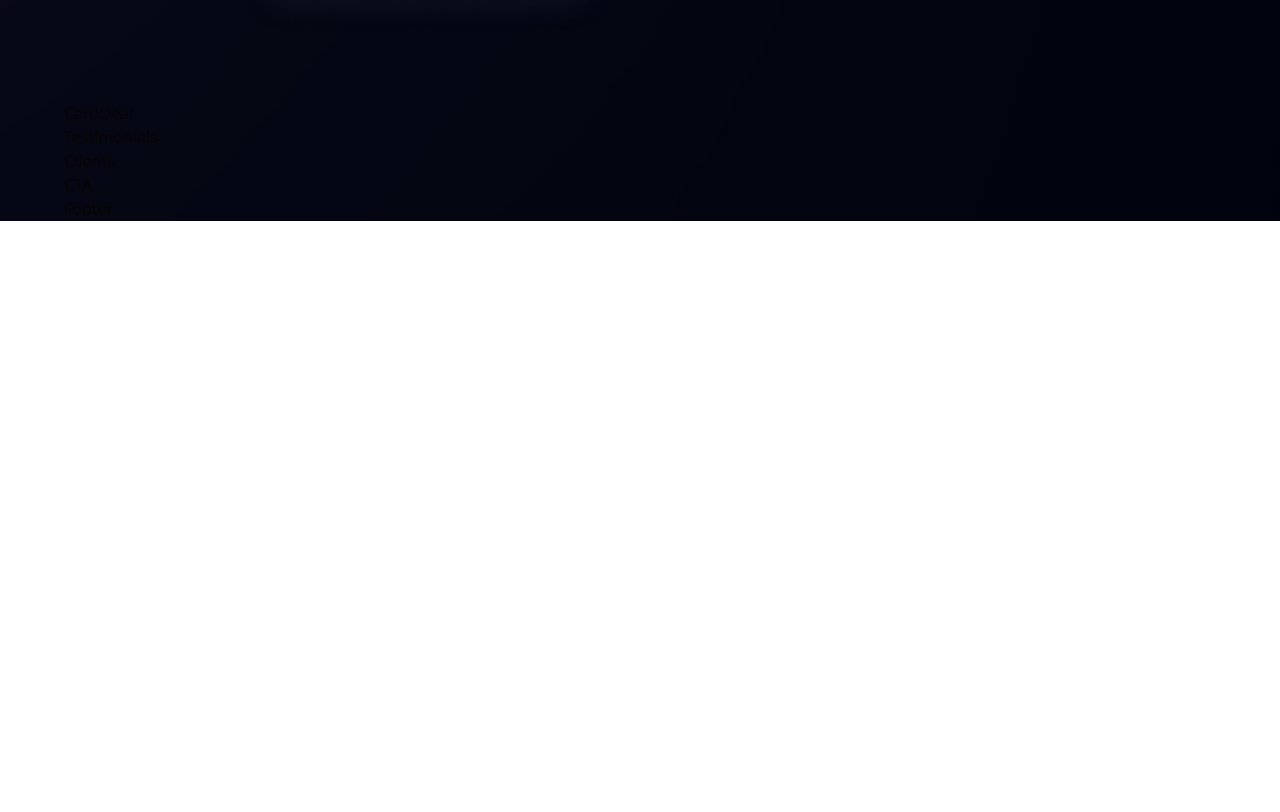
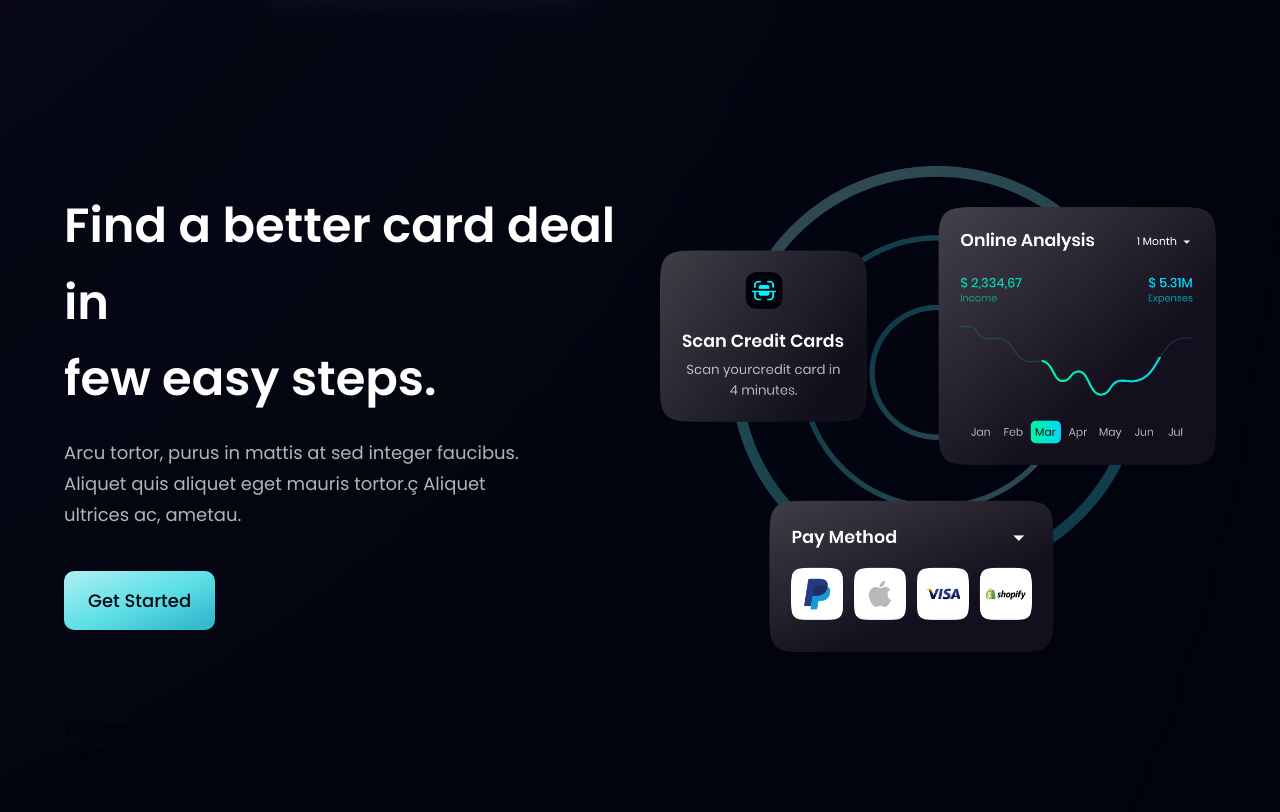
Before and after one commit to AmineBenReddad/react-projects, a React (Vite) app in the folder bank_modern_app/: page / in a window 1280 px wide. Shown: the part 2114-2926 px from the top of the page. Before the commit the page ends 2335 px from the top, so only its background shows below. Built offline with nearby package versions, Linux system fonts and the light colour scheme.

Commit message:
card deal part

```diff
--- a/bank_modern_app/src/components/Button.jsx
+++ b/bank_modern_app/src/components/Button.jsx
@@ -2,7 +2,7 @@
 
 const Button = ({ styles }) => {
   return (
-    <button type='button' className={`py-4 px-6 bg-blue-gradient font-poppins font-medium text-[18px] text-primary outline-none ${styles} `}>
+    <button type='button' className={`py-4 px-6 bg-blue-gradient font-poppins font-medium text-[18px] text-primary outline-none rounded-[10px] ${styles} `}>
       Get Started
     </button>
   )
--- a/bank_modern_app/src/components/CardDeal.jsx
+++ b/bank_modern_app/src/components/CardDeal.jsx
@@ -1,8 +1,28 @@
 import React from 'react'
+import { card } from '../assets'
+import styles, { layout } from '../style'
+import Button from './Button'
 
 const CardDeal = () => {
   return (
-    <div>CardDeal</div>
+    <section className={layout.section}>
+        <div className={layout.sectionInfo}>
+          <h2 className={styles.heading2}>Find a better card deal in <br className='sm:block hidden' /> few easy steps.</h2>
+          <p className={`${styles.paragraph} max-w-[470px] mt-5`}>
+            Arcu tortor, purus in mattis at sed integer faucibus.
+            Aliquet quis aliquet eget mauris tortor.ç Aliquet ultrices ac, ametau.
+          </p>
+          <Button styles={"mt-10"} />
+        </div>
+
+        <div className={layout.sectionImg}>
+          <img
+            src={card}
+            alt="card"
+            className='w-[100%] h-[100%]'
+          />
+        </div>
+    </section>
   )
 }
 
```
